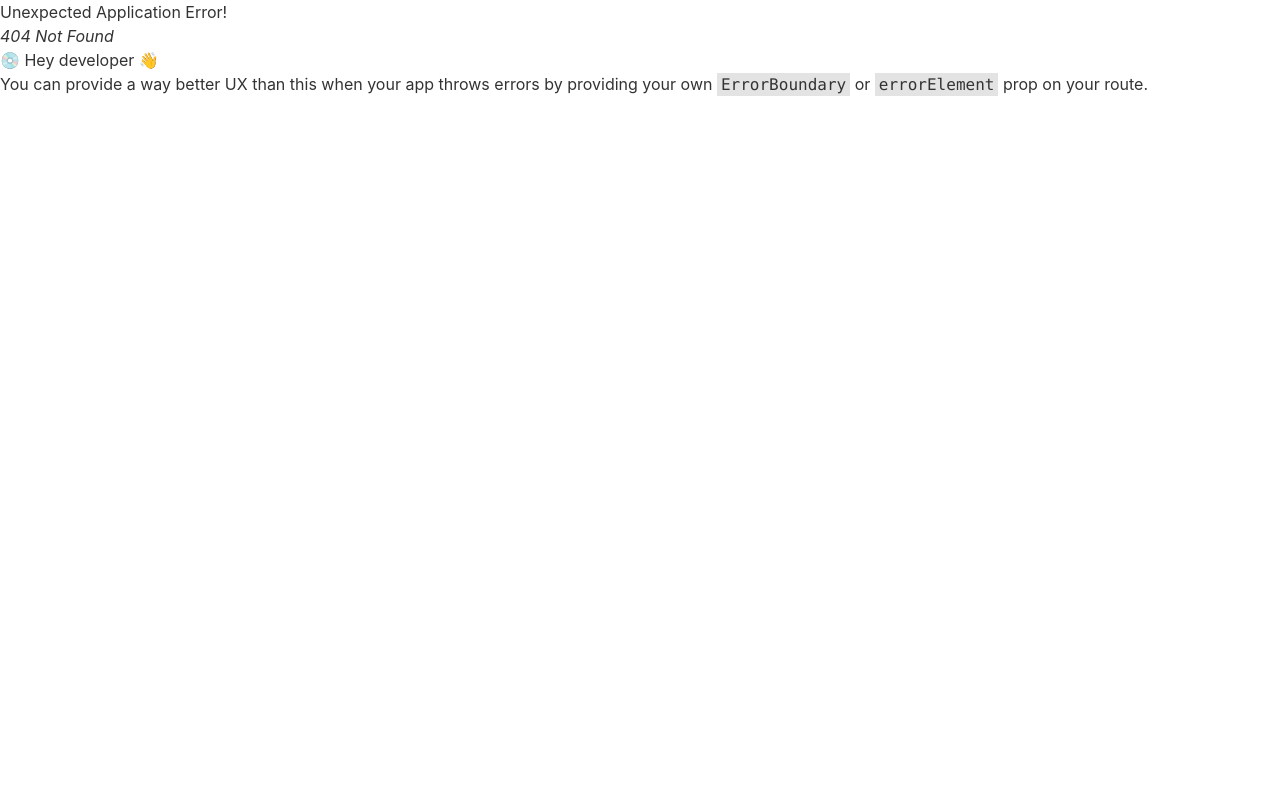
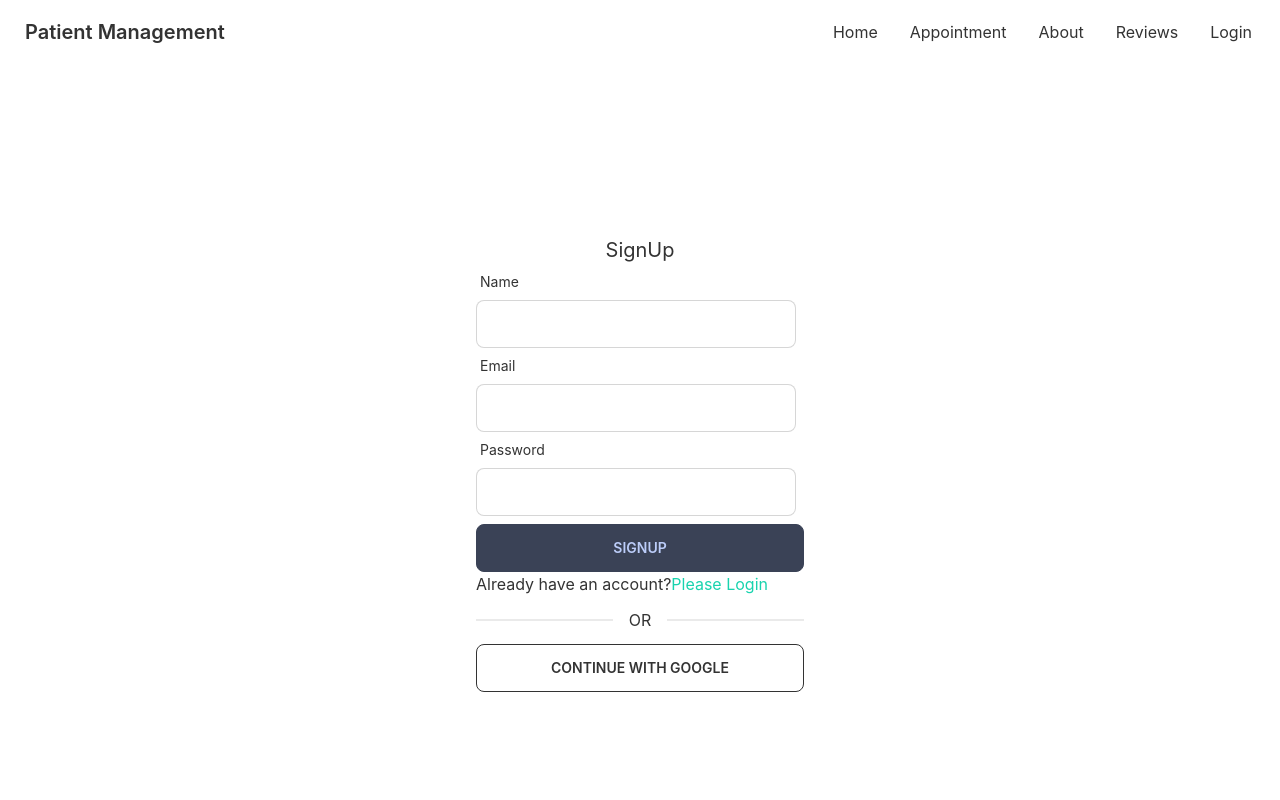
Before and after one commit to Hasanat902/patient-management-client, a React (Create React App) app: page /signup in a window 1280 px wide. Before the commit this address had no page. Shown: the top 800 px of the page. Built offline with nearby package versions, Linux system fonts and the light colour scheme.

Commit message:
create login and signup from

```diff
--- a/package.json
+++ b/package.json
@@ -8,9 +8,11 @@
     "@testing-library/user-event": "^13.5.0",
     "daisyui": "^2.47.0",
     "date-fns": "^2.29.3",
+    "firebase": "^9.16.0",
     "react": "^18.2.0",
     "react-day-picker": "^8.4.1",
     "react-dom": "^18.2.0",
+    "react-hook-form": "^7.42.1",
     "react-router-dom": "^6.7.0",
     "react-scripts": "5.0.1",
     "web-vitals": "^2.1.4"
--- a/src/Pages/Login/Login.js
+++ b/src/Pages/Login/Login.js
@@ -1,9 +1,46 @@
 import React from 'react';
+import { useState } from 'react';
+import { useForm } from 'react-hook-form';
+import { Link } from 'react-router-dom';
 
 const Login = () => {
+    const {register, formState: { errors }, handleSubmit} = useForm();
+
+    const handleLogin = data => {
+        console.log(data);
+    }
+
     return (
-        <div>
-            <h2>This is login page</h2>
+        <div className='h-[800px] flex justify-center items-center'>
+            <div className='w-96 p-7'>
+                <h2 className='text-xl text-center'>Login</h2>
+                <form onSubmit={handleSubmit(handleLogin)}>
+                    <div className="form-control w-full max-w-xs">
+                        <label className="label"><span className="label-text">Email</span></label>
+                        <input type="email"
+                         {...register("email", {
+                            required: "Email Address is required"
+                        })}
+                         className="input input-bordered w-full max-w-xs"  />
+                          {errors.email && <p className='text-red-600'>{errors.email?.message}</p>}
+                    </div>
+                    <div className="form-control w-full max-w-xs">
+                        <label className="label"><span className="label-text">Password</span></label>
+                        <input type="password"
+                         {...register("password", {
+                            required: "Password is required",
+                            minLength: {value: 6, message: 'Password must be 6 characters or longer'}
+                        })}
+                          className="input input-bordered w-full max-w-xs"  />
+                          {errors.password && <p className='text-red-600'>{errors.password?.message}</p>}
+                        <label className="label"><span className="label-text">Forget Password?</span></label>
+                    </div>
+                    <input className='btn btn-accent w-full' type="submit" value="Login" />
+                </form>
+                <p>New to Patient Management?<Link className='text-secondary' to="/signup">Create new account</Link></p>
+                <div className="divider">OR</div>
+                <button className='btn btn-outline w-full'>CONTINUE WITH GOOGLE</button>
+            </div>
         </div>
     );
 };
--- /dev/null
+++ b/src/Pages/SignUp/SignUp.js
@@ -0,0 +1,56 @@
+import React from 'react';
+import { useForm } from 'react-hook-form';
+import { Link } from 'react-router-dom';
+
+const SignUp = () => {
+
+    const {register, handleSubmit, formState: { errors }} = useForm();
+
+    const handleSignUp = data => {
+        console.log(data);
+    }
+
+    return (
+        <div className='h-[800px] flex justify-center items-center'>
+            <div className='w-96 p-7'>
+                <h2 className='text-xl text-center'>SignUp</h2>
+                <form onSubmit={handleSubmit(handleSignUp)}>
+                    <div className="form-control w-full max-w-xs">
+                        <label className="label"><span className="label-text">Name</span></label>
+                        <input type="text"
+                        {...register("name", {
+                            required: 'Name is required'
+                        })}
+                         className="input input-bordered w-full max-w-xs"  />
+                         {errors.name && <p className='text-red-500'>{errors.name.message}</p>}
+                    </div>
+                    <div className="form-control w-full max-w-xs">
+                        <label className="label"><span className="label-text">Email</span></label>
+                        <input type="email"
+                        {...register("email", {
+                            required: 'Email is required'
+                        })}
+                         className="input input-bordered w-full max-w-xs"  />
+                         {errors.email && <p className='text-red-500'>{errors.email.message}</p>}
+                    </div>
+                    <div className="form-control w-full max-w-xs">
+                        <label className="label"><span className="label-text">Password</span></label>
+                        <input type="password"
+                        {...register("password", {
+                            required: "Password is required",
+                            minLength: {value: 6, message: 'Password must be 6 characters'}
+                        })}
+                          className="input input-bordered w-full max-w-xs"  />
+                          {errors.password && <p className='text-red-500'>{errors.password.message}</p>}
+                    </div>
+                    <input className='btn btn-accent w-full mt-2' type="submit" value="SignUp" />
+                </form>
+                <p>Already have an account?<Link className='text-secondary' to="/login">Please Login</Link></p>
+                <div className="divider">OR</div>
+                <button className='btn btn-outline w-full'>CONTINUE WITH GOOGLE</button>
+            </div>
+        </div>
+    );
+};
+
+export default SignUp;
--- a/src/Routes/Routes/Routes.js
+++ b/src/Routes/Routes/Routes.js
@@ -3,6 +3,7 @@
 import Appointment from "../../Pages/Appointment/Appointment/Appointment";
 import Home from "../../Pages/Home/Home/Home";
 import Login from "../../Pages/Login/Login";
+import SignUp from "../../Pages/SignUp/SignUp";
 
 const router = createBrowserRouter([
     {
@@ -18,6 +19,10 @@
                 element: <Login></Login>
             },
             {
+                path: '/signup',
+                element: <SignUp></SignUp>
+            },
+            {
                 path: '/appointment',
                 element: <Appointment></Appointment>
             }
--- /dev/null
+++ b/src/firebase/firebase.config.js
@@ -0,0 +1,22 @@
+// Import the functions you need from the SDKs you need
+import { initializeApp } from "firebase/app";
+import { getAuth } from "firebase/auth";
+// TODO: Add SDKs for Firebase products that you want to use
+// https://firebase.google.com/docs/web/setup#available-libraries
+
+// Your web app's Firebase configuration
+const firebaseConfig = {
+  apiKey: process.env.REACT_APP_apiKey,
+  authDomain: process.env.REACT_APP_authDomain,
+  projectId: process.env.REACT_APP_projectId,
+  storageBucket: process.env.REACT_APP_storageBucket,
+  messagingSenderId: process.env.REACT_APP_messagingSenderId,
+  appId: process.env.REACT_APP_appId
+};
+
+// Initialize Firebase
+const app = initializeApp(firebaseConfig);
+
+const auth = getAuth(app);
+
+export default auth;
```
Also changed, not shown: 1 other file (tests, documents, lock files or other folders).
